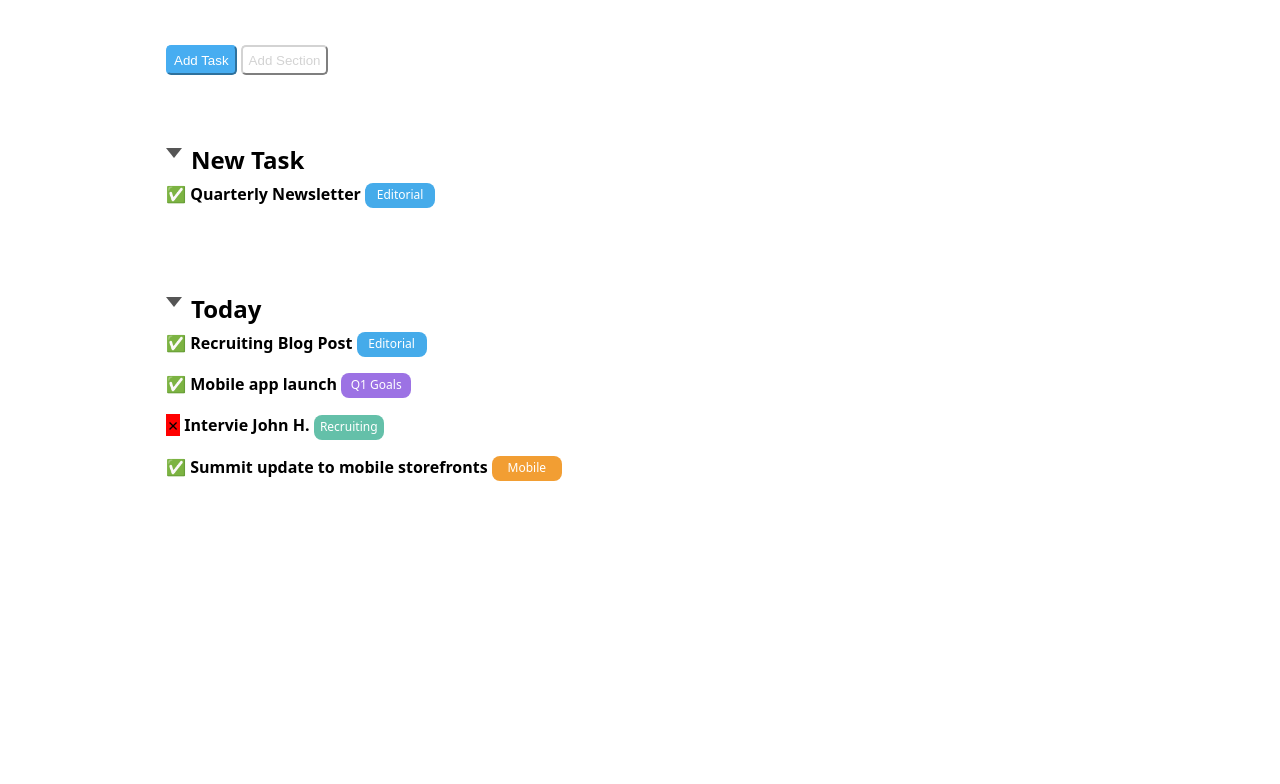
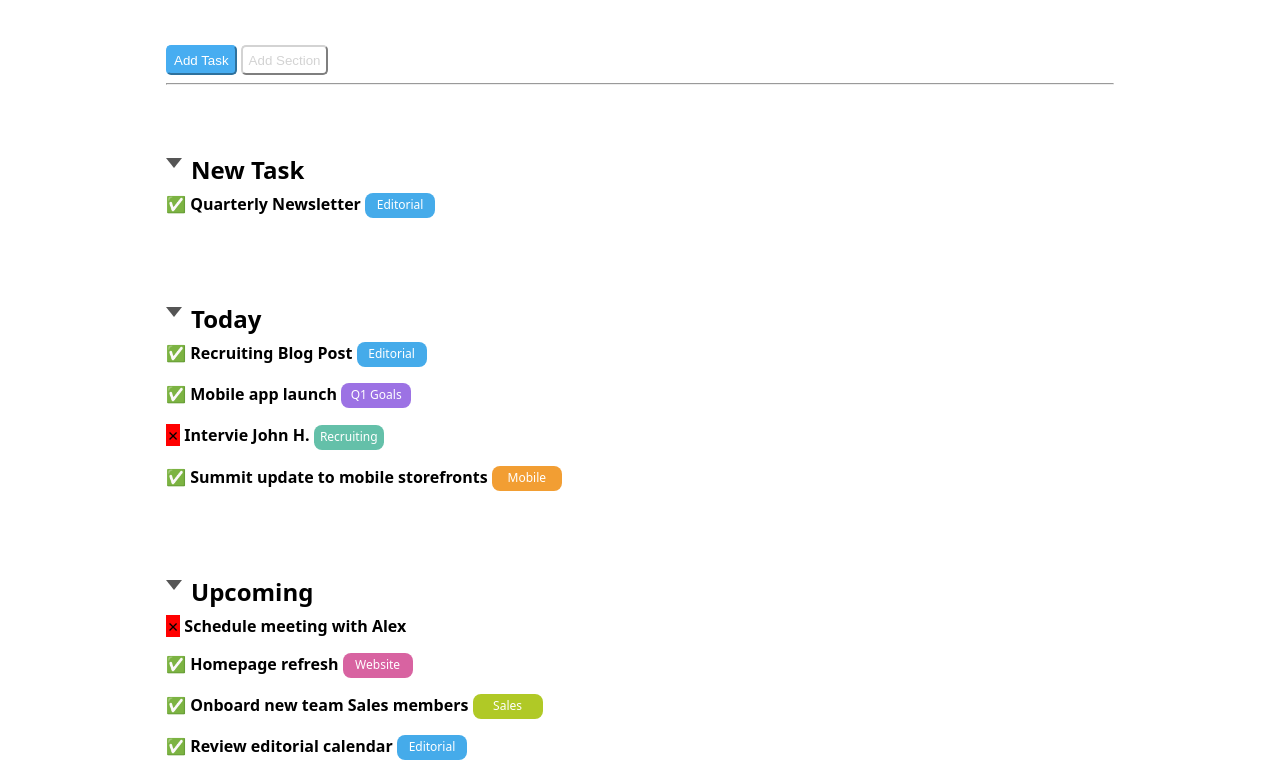
Before and after one commit to Fabiofragnito/html-css-toboolist, a plain HTML site: page index.html in a window 1280 px wide. Shown: the part 66-850 px from the top of the page. Before the commit the page ends 800 px from the top, so only its background shows below. Drawn offline with Linux system fonts and the light colour scheme.

Commit message:
added hr

```diff
--- a/assets/css/style.css
+++ b/assets/css/style.css
@@ -22,11 +22,14 @@
     display: inline-block;
     vertical-align: middle;
 }
-
+hr{
+    color: whitesmoke;
+}
 .container{
     width: 75%;
     margin: auto;
     margin-top: 3rem;
+
 }
 
 #task_button{
@@ -125,3 +128,30 @@
     border-radius: 8px;
 
 }
+
+.category_website{
+    color: white;
+    background-color:var(--bool-website);
+    height: 25px;
+    display: inline-block;
+    font-size: 12px;
+    width: 70px;
+    text-align: center;
+    vertical-align: middle;
+    padding-top: 3px;
+    border-radius: 8px;
+}
+
+.category_sales{
+    color: white;
+    background-color:var(--bool-sales);
+    height: 25px;
+    display: inline-block;
+    font-size: 12px;
+    width: 70px;
+    text-align: center;
+    vertical-align: middle;
+    padding-top: 3px;
+    border-radius: 8px;
+
+}
--- a/index.html
+++ b/index.html
@@ -24,6 +24,7 @@
             <button id="section_button">
                 Add Section
             </button>
+            <hr>
        </div>
           <!-- first section main -->
         <div class="container">
@@ -66,6 +67,34 @@
                  <div class="category_mobile">Mobile</div>
            </div>
         </div>
+
+
+              <!-- 3rd section -->
+        <div class="container">
+            <div class="triangle-down"></div>
+            <h2 class="title">Upcoming</h2>
+
+
+            <div class="options">
+              <span style="background-color: red;">&#x2717</span>
+              <strong>Schedule meeting with Alex</strong>
+            </div>
+            <div class="options">
+                <span>&#9989</span>
+                <strong>Homepage refresh</strong>
+                <div class="category_website">Website</div>
+           </div>
+            <div class="options">
+                <span>&#9989</span>
+                <strong>Onboard new team Sales members</strong>
+                <div class="category_sales">Sales</div>
+           </div>
+            <div class="options">
+                <span>&#9989</span>
+                <strong>Review editorial calendar</strong>
+                <div class="category_editorial">Editorial</div>
+           </div>
+        </div>
     </main>
 
 
```
